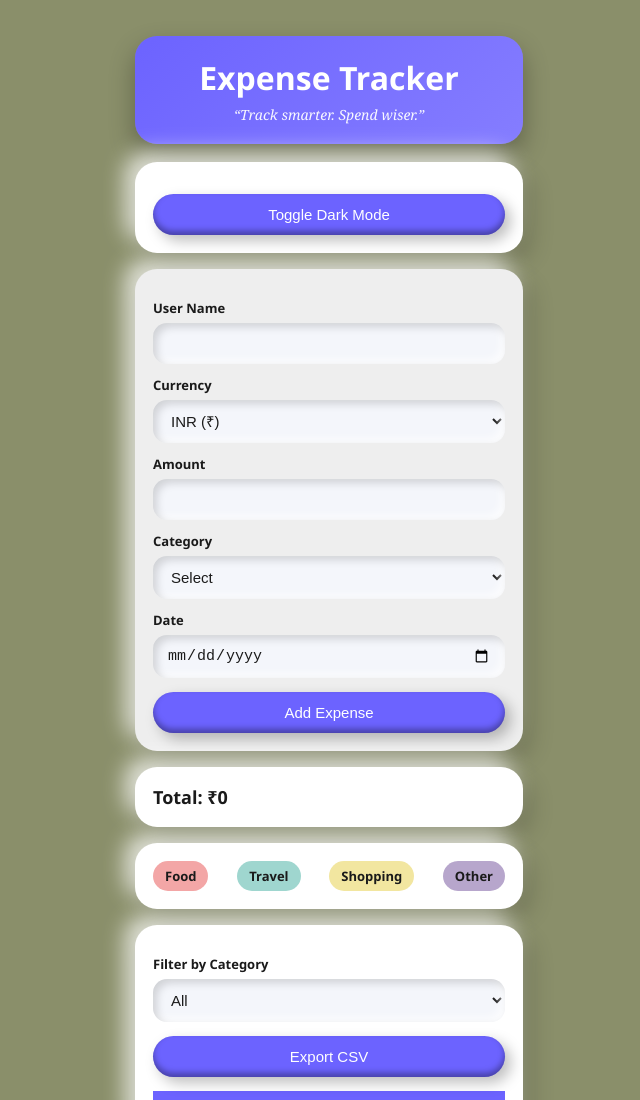
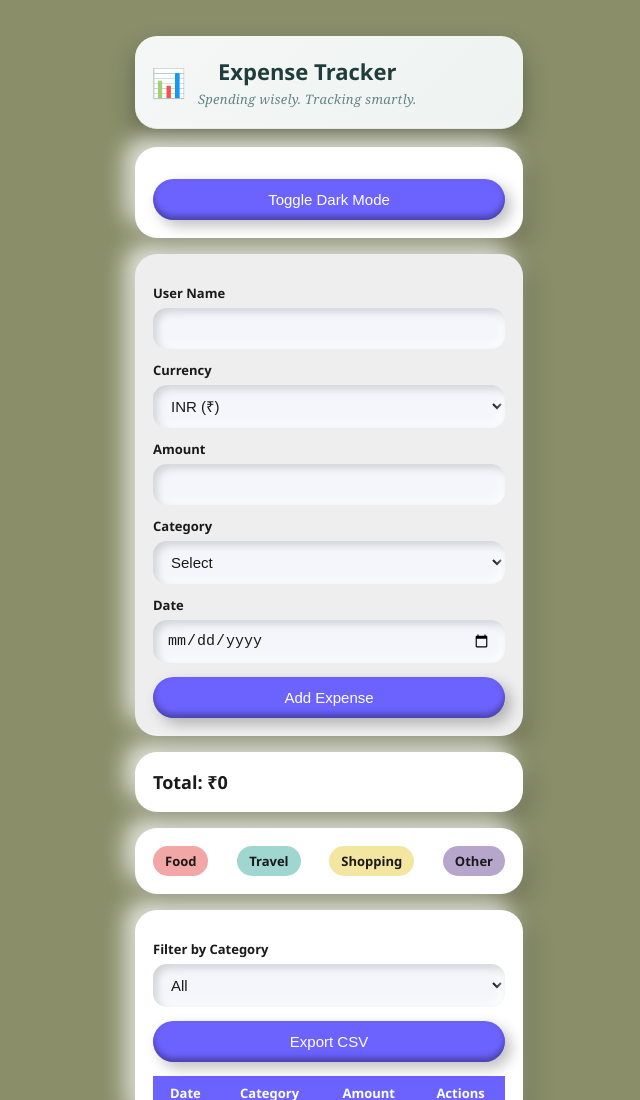
Before and after one commit to dummigui9-siva/expense-track, a plain HTML site: page index.html in a window 1280 px wide. Shown: the top 1100 px of the page, without its empty margins (311-951 px from the left). Drawn offline with Linux system fonts and the light colour scheme.

Commit message:
Update index.html

```diff
--- a/index.html
+++ b/index.html
@@ -230,10 +230,57 @@ body.dark tbody td {
 <body>
 <div class="container">
 
+<!-- Header: One-screen calm finance layout -->
 <div class="header">
-    <h1>Expense Tracker</h1>
-    <div class="tagline">“Track smarter. Spend wiser.”</div>
+    <div class="header-content">
+        <div class="header-icon" aria-hidden="true">📊</div>
+
+        <div class="header-text">
+            <h1>Expense Tracker</h1>
+            <div class="tagline">Spending wisely. Tracking smartly.</div>
+        </div>
+    </div>
 </div>
+
+<style>
+/* Header container */
+.header {
+    padding: 20px 16px;
+    background: linear-gradient(135deg, #f4f7f6, #eef3f1);
+    border-bottom: 1px solid #dde5e2;
+}
+
+/* Horizontal alignment */
+.header-content {
+    display: flex;
+    align-items: center;
+    gap: 12px;
+}
+
+/* Icon styling */
+.header-icon {
+    font-size: 28px;
+    line-height: 1;
+    opacity: 0.9;
+}
+
+/* Text block */
+.header-text h1 {
+    margin: 0;
+    font-size: 22px;
+    font-weight: 600;
+    color: #1f3d3a;
+}
+
+/* Tagline */
+.tagline {
+    margin-top: 4px;
+    font-size: 13px;
+    color: #5f7f78;
+    letter-spacing: 0.3px;
+}
+</style>
+
 
 <div class="card">
     <button class="full-btn" onclick="toggleDarkMode()">Toggle Dark Mode</button>
```
